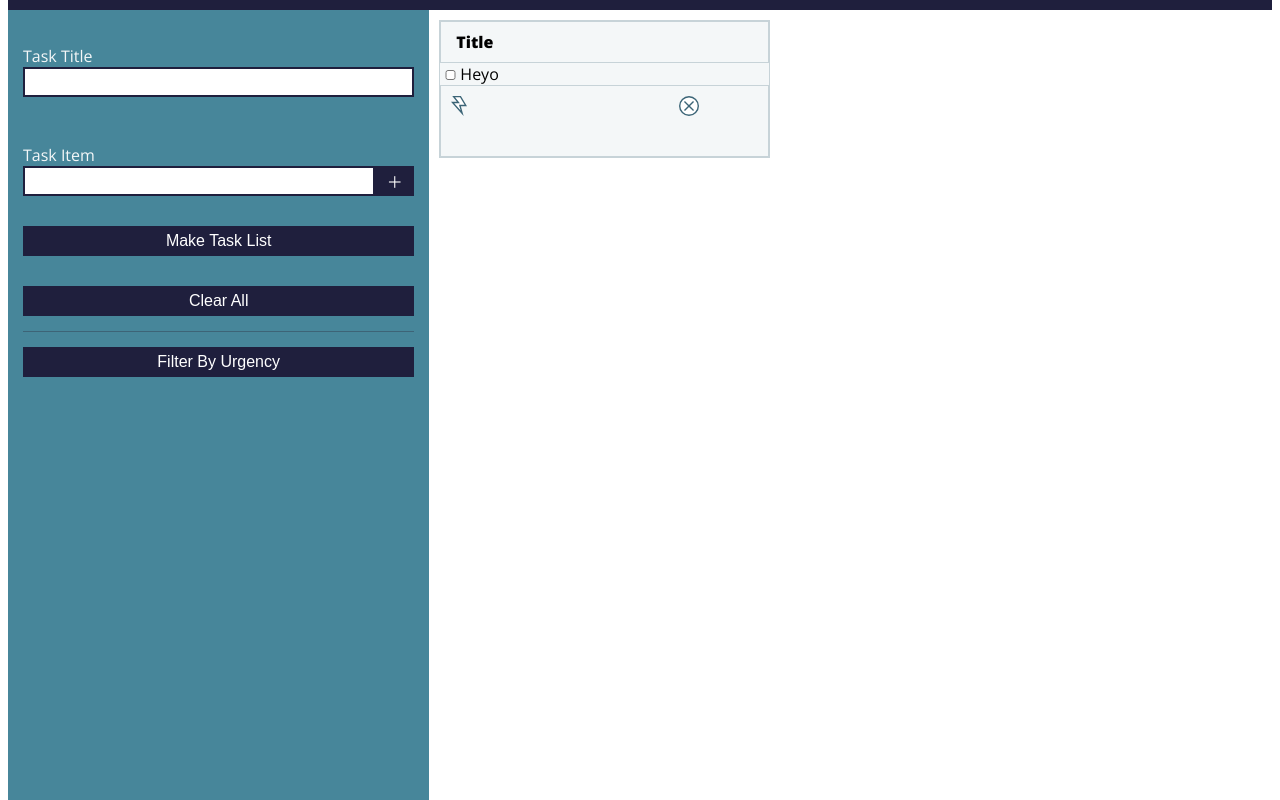
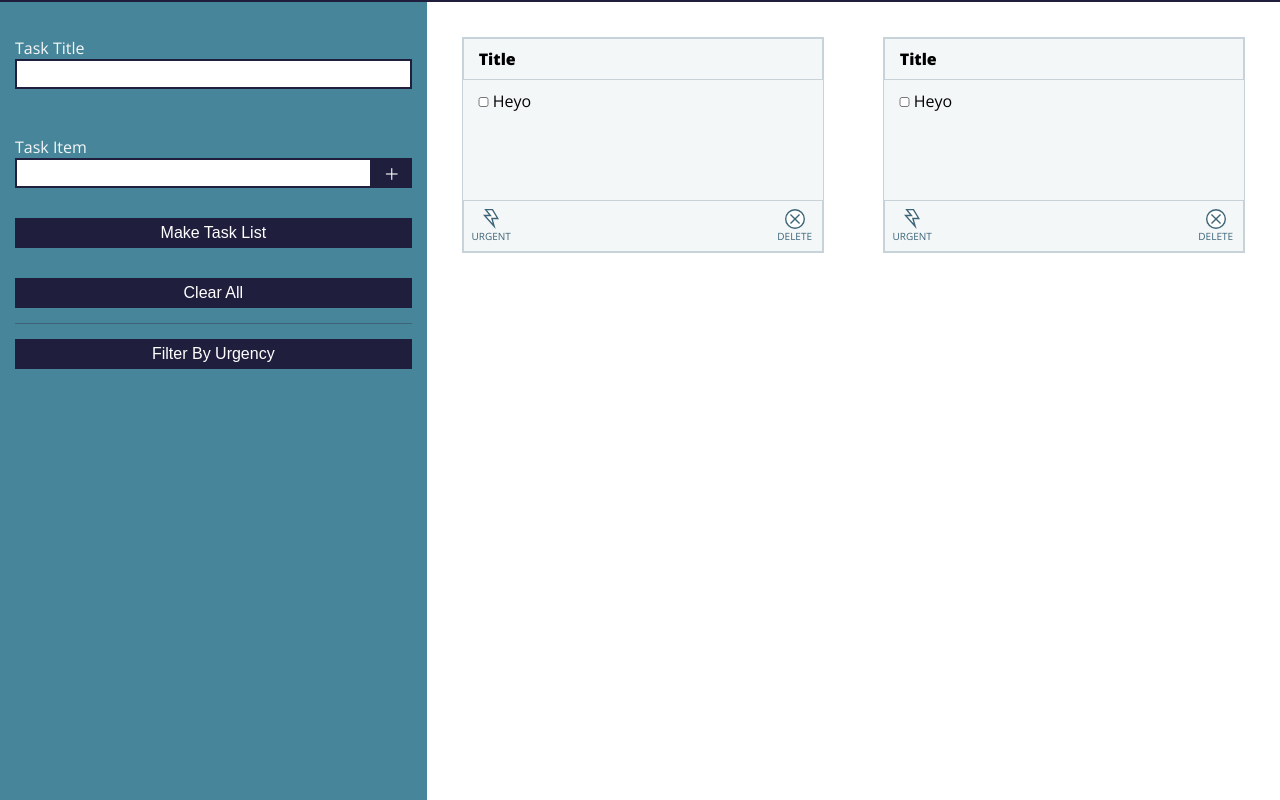
Before and after one commit to AntonioFry/CheckYoSelf, a plain HTML site: page index.html in a window 1280 px wide. Shown: the part 73-873 px from the top of the page. Drawn offline with nearby package versions, Linux system fonts and the light colour scheme.

Commit message:
edit main section and layout

```diff
--- a/index.html
+++ b/index.html
@@ -50,6 +50,25 @@
 				</div>
 			</footer>
 		</article>
+		<article class="todo-list-card" id="todo-list-card">
+			<header class="card-header">
+				<h2 class="card-title">Title</h2>
+			</header>
+			<form class="current-tasks">
+				<input type="checkbox" class="task-checkbox">Heyo<br>
+			</form>
+			<footer class="card-footer">
+				<div>
+					<img src="check-yo-self-icons/
+					urgent.svg">
+					<label class="urgent-label">URGENT</label>
+				</div>
+				<div>
+					<img src="check-yo-self-icons/delete.svg">
+					<label class="delete-label">DELETE</label>
+				</div>
+			</footer>
+		</article>
 	</main>
 <script type="text/javascript" src="todo-list.js"></script>
 <script type="text/javascript" src="main.js"></script>
--- a/style.css
+++ b/style.css
@@ -8,6 +8,7 @@ body {
 	"header header header"
 	"aside main main";
 	grid-template-columns: repeat(3, 1fr);
+	margin: 0px;
 }
 
 button {
@@ -133,8 +134,9 @@ aside {
 
 main {
 	display: flex;
+	justify-content: space-between;
 	grid-area: main;
-	padding: 10px;
+	padding: 35px;
 }
 
 /* Todo list */
@@ -142,7 +144,7 @@ main {
 article {
 	background-color: #f4f7f8;
 	height: fit-content;
-	width: 40%;
+	width: 46%;
 }
 
 article,
@@ -162,6 +164,8 @@ article,
 }
 
 .current-tasks {
+	height: 100px;
+	padding: 10px;
 }
 
 .task-checkbox {
@@ -170,8 +174,22 @@ article,
 }
 
 .card-footer {
+	align-items: center;
 	display: flex;
 	height: 50px;
 	justify-content: space-between;
-	padding: 10px;
 }
+
+div {
+	display: flex;
+	flex-wrap: wrap;
+	justify-content: center;
+}
+
+.delete-label,
+.urgent-label {
+	color: #3c6577;
+	font-size: 10px;
+	text-align: center;
+	width: 100%;
+}
```
